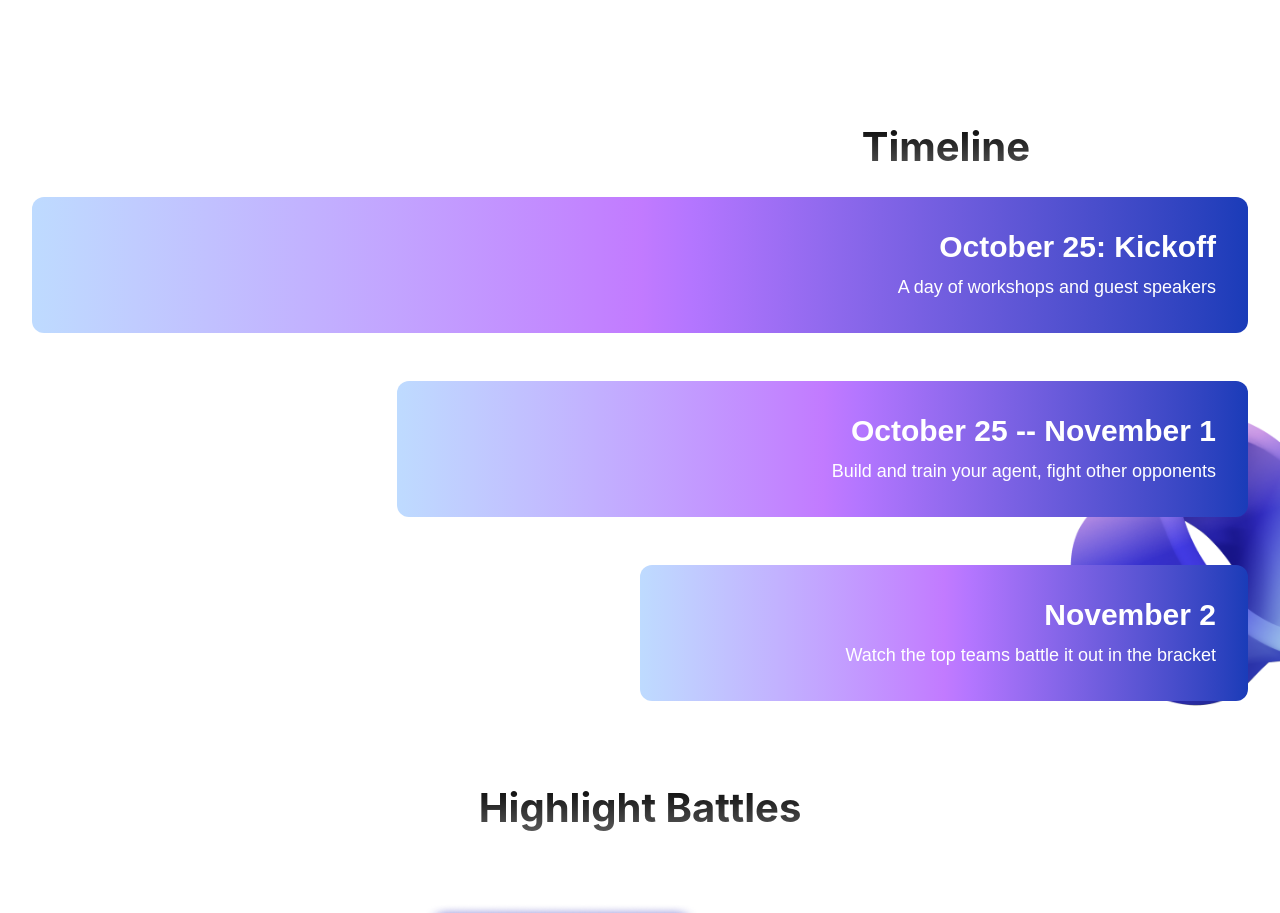
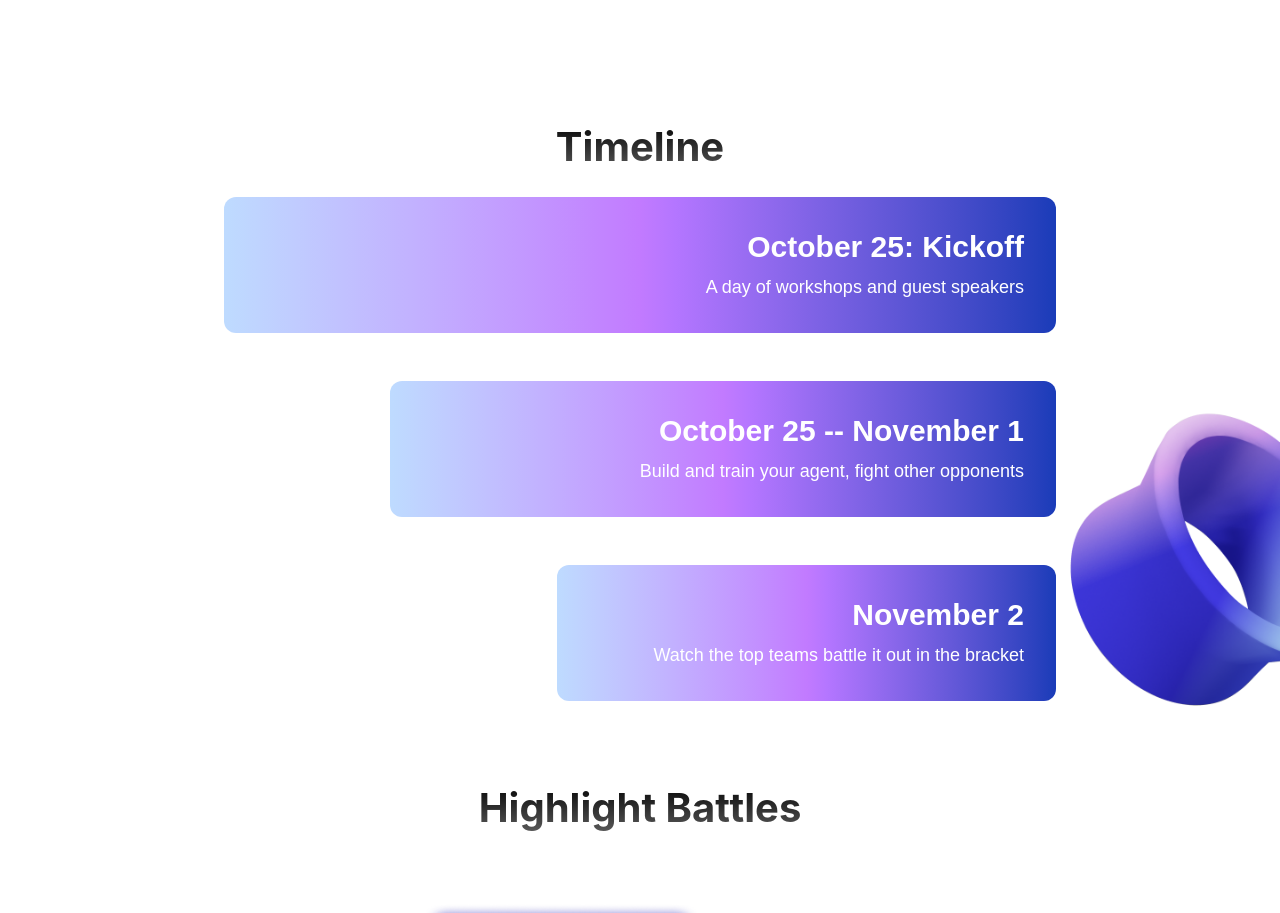
Before and after one commit to UTMIST/UTMIST, a Next.js app in the folder client/: page /ai2 in a window 1280 px wide. Shown: the part 2240-3153 px from the top of the page. Built offline with nearby package versions, Linux system fonts and the light colour scheme.

Commit message:
Fixed timeline large screen responsiveness and added animations

```diff
--- a/client/package.json
+++ b/client/package.json
@@ -11,7 +11,7 @@
   "dependencies": {
     "@tailwindcss/cli": "^4.1.6",
     "aos": "^2.3.4",
-    "framer-motion": "^12.16.0",
+    "framer-motion": "^12.23.12",
     "keen-slider": "^6.8.6",
     "lucide-react": "^0.510.0",
     "next": "^15.3.3",
--- a/client/src/app/ai2/page.tsx
+++ b/client/src/app/ai2/page.tsx
@@ -127,16 +127,16 @@ export default function AI2Page() {
     </section>
     <section className="py-10 md:py-20">
     <h2 className="timeline-section-title text-xl md:text-2xl text-center md:text-right mb-6">Timeline</h2>
-    <div className="flex flex-col gap-6 md:gap-12 items-center md:items-end justify-end px-4 md:px-8">
-      <div className="w-full md:w-[100%] rounded-xl bg-gradient-to-r from-blue-200 via-purple-400 to-blue-800 p-4 md:p-8">
+    <div className="max-w-4xl mx-auto flex flex-col gap-6 md:gap-12 items-center md:items-end justify-end px-4 md:px-8">
+    <div className="timeline-card delay-1 w-full md:w-[100%] rounded-xl bg-gradient-to-r from-blue-200 via-purple-400 to-blue-800 p-4 md:p-8">
       <div className="text-lg md:text-3xl font-bold text-white text-right mb-2">October 25: Kickoff</div>
       <div className="text-base md:text-lg text-white text-right">A day of workshops and guest speakers</div>
     </div>
-      <div className="w-full md:w-[70%] rounded-xl bg-gradient-to-r from-blue-200 via-purple-400 to-blue-800 p-4 md:p-8">
+    <div className="timeline-card delay-2 w-full md:w-[80%] rounded-xl bg-gradient-to-r from-blue-200 via-purple-400 to-blue-800 p-4 md:p-8">
       <div className="text-lg md:text-3xl font-bold text-white text-right mb-2">October 25 -- November 1</div>
       <div className="text-base md:text-lg text-white text-right">Build and train your agent, fight other opponents</div>
     </div>
-      <div className="w-full md:w-[50%] rounded-xl bg-gradient-to-r from-blue-200 via-purple-400 to-blue-800 p-4 md:p-8">
+    <div className="timeline-card delay-3 w-full md:w-[60%] rounded-xl bg-gradient-to-r from-blue-200 via-purple-400 to-blue-800 p-4 md:p-8">
       <div className="text-lg md:text-3xl font-bold text-white text-right mb-2">November 2</div>
       <div className="text-base md:text-lg text-white text-right">Watch the top teams battle it out in the bracket</div>
     </div>
--- a/client/src/styles/ai2.css
+++ b/client/src/styles/ai2.css
@@ -204,8 +204,7 @@
     background-clip: text;
     -webkit-text-fill-color: transparent;
     font-family: var(--system-font);
-    text-align: right;
-    margin-right: 250px;
+    text-align: center;
 }
 
 /* Highlight Battles Section */
@@ -344,3 +343,23 @@
 
 
 }
+
+@keyframes fadeInUp {
+  from {
+    opacity: 0;
+    transform: translateY(40px);
+  }
+  to {
+    opacity: 1;
+    transform: translateY(0);
+  }
+}
+
+.timeline-card {
+  opacity: 0;
+  animation: fadeInUp 0.7s forwards;
+}
+
+.timeline-card.delay-1 { animation-delay: 0.2s; }
+.timeline-card.delay-2 { animation-delay: 0.5s; }
+.timeline-card.delay-3 { animation-delay: 0.8s; }
```
Also changed, not shown: 1 other file (tests, documents, lock files or other folders). Lines whose indentation alone changed are shown as unchanged.
